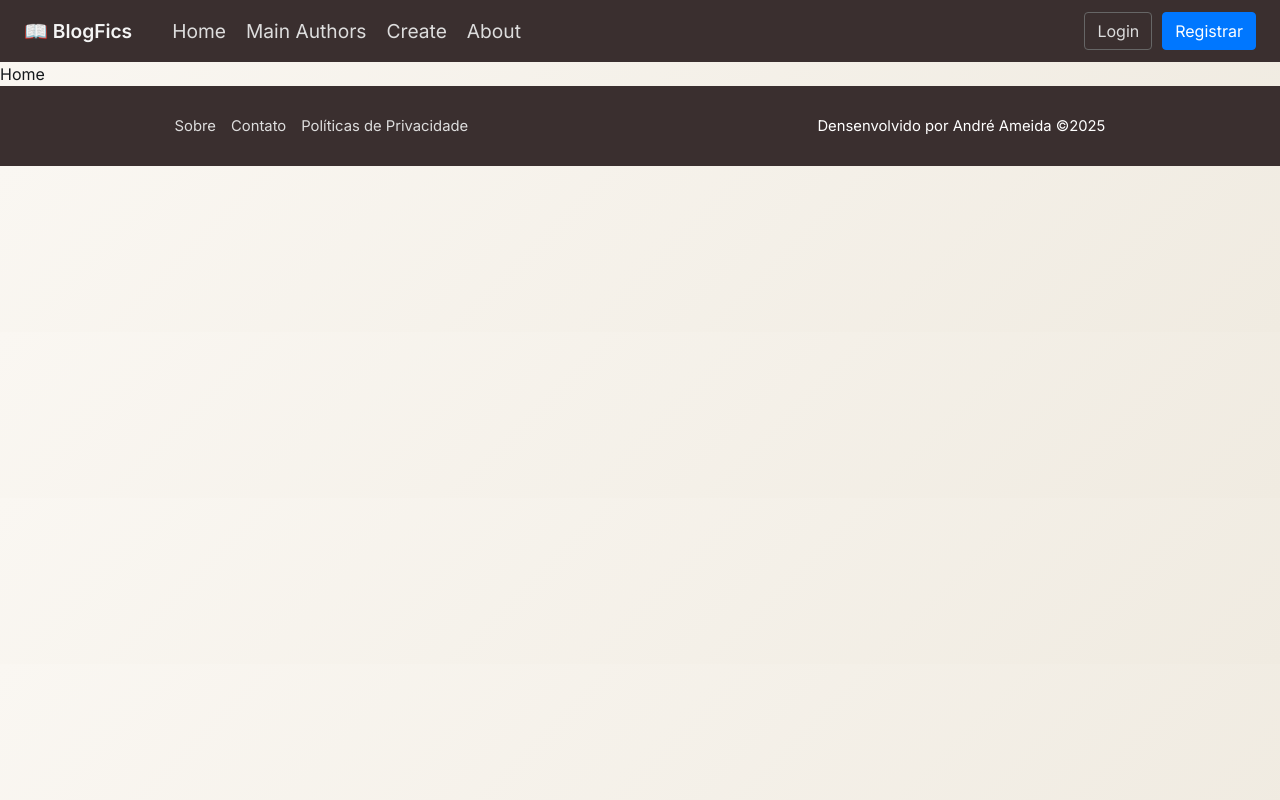
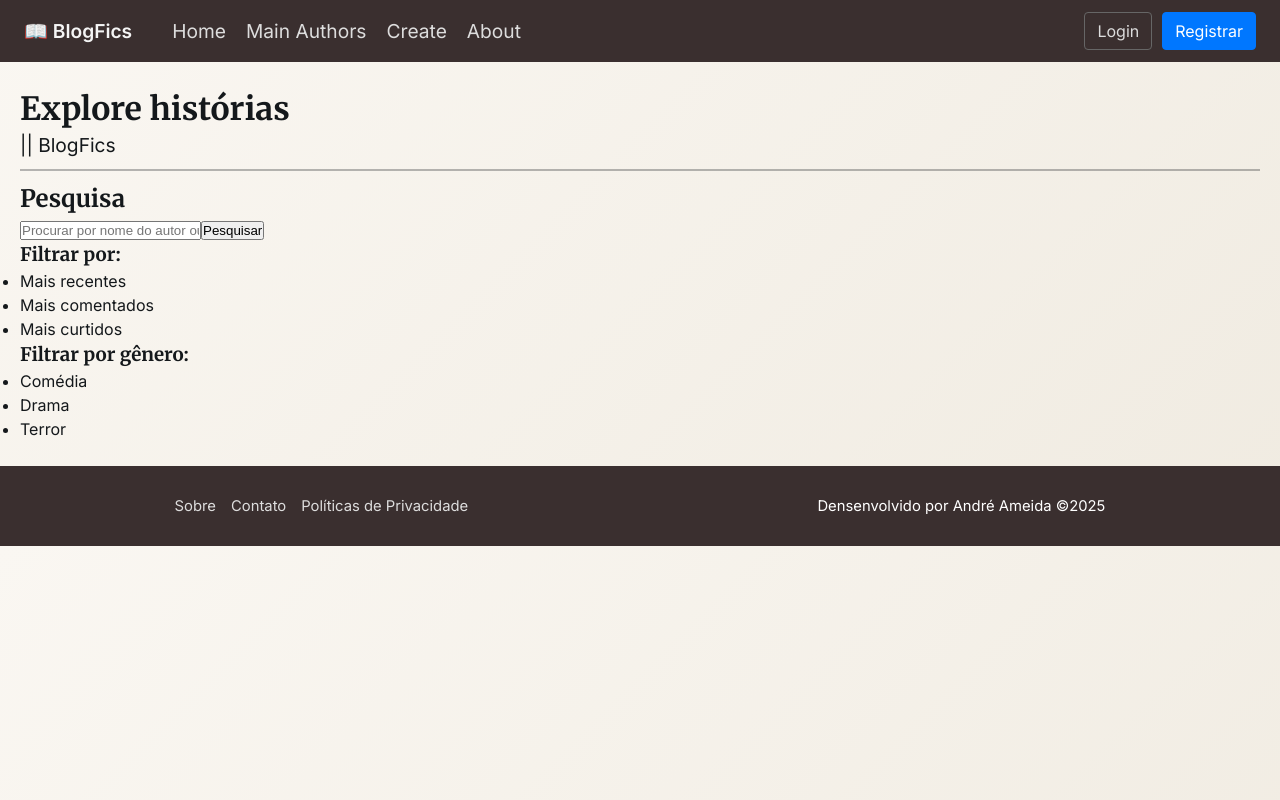
Before and after one commit to andre-almeida-2121/blog-project, a React (Vite) app: page / in a window 1280 px wide. Built offline with nearby package versions, Linux system fonts and the light colour scheme.

Commit message:
Beginning of Home Page

```diff
--- a/src/pages/Home.jsx
+++ b/src/pages/Home.jsx
@@ -1,7 +1,34 @@
 import React from "react";
 
 const Home = () => {
-  return <div>Home</div>;
+  return (
+    <div className="home-page">
+      <header className="home-header">
+        <h1>Explore histórias</h1>
+        <p>|| BlogFics</p>
+      </header>
+      <hr className="line-between" />
+      <main className="home-main">
+        <section className="search-section">
+          <h2>Pesquisa</h2>
+          <input type="text" placeholder="Procurar por nome do autor ou obra" />
+          <button>Pesquisar</button>
+          <h3>Filtrar por:</h3>
+          <ul>
+            <li>Mais recentes</li>
+            <li>Mais comentados</li>
+            <li>Mais curtidos</li>
+          </ul>
+          <h3>Filtrar por gênero:</h3>
+          <ul>
+            <li>Comédia</li>
+            <li>Drama</li>
+            <li>Terror</li>
+          </ul>
+        </section>
+      </main>
+    </div>
+  );
 };
 
 export default Home;
--- a/src/pages/Introduction.jsx
+++ b/src/pages/Introduction.jsx
@@ -1,5 +1,4 @@
 import React from "react";
-import Navbar from "../components/Navbar";
 import {
   FaBookOpen,
   FaPenNib,
--- a/src/style.css
+++ b/src/style.css
@@ -300,6 +300,26 @@ h3 {
   justify-content: left;
 }
 
+/* Home */
+
+.home-page {
+  width: 100%;
+  margin: 25px auto;
+  padding: 0 20px;
+}
+
+.home-header {
+  line-height: 1.4;
+}
+
+.home-header p {
+  font-size: 1.2rem;
+}
+
+.home-page .line-between {
+  margin: 10px 0;
+}
+
 /* Responsividade */
 @media (max-width: 600px) {
   /* .navbar {
```
